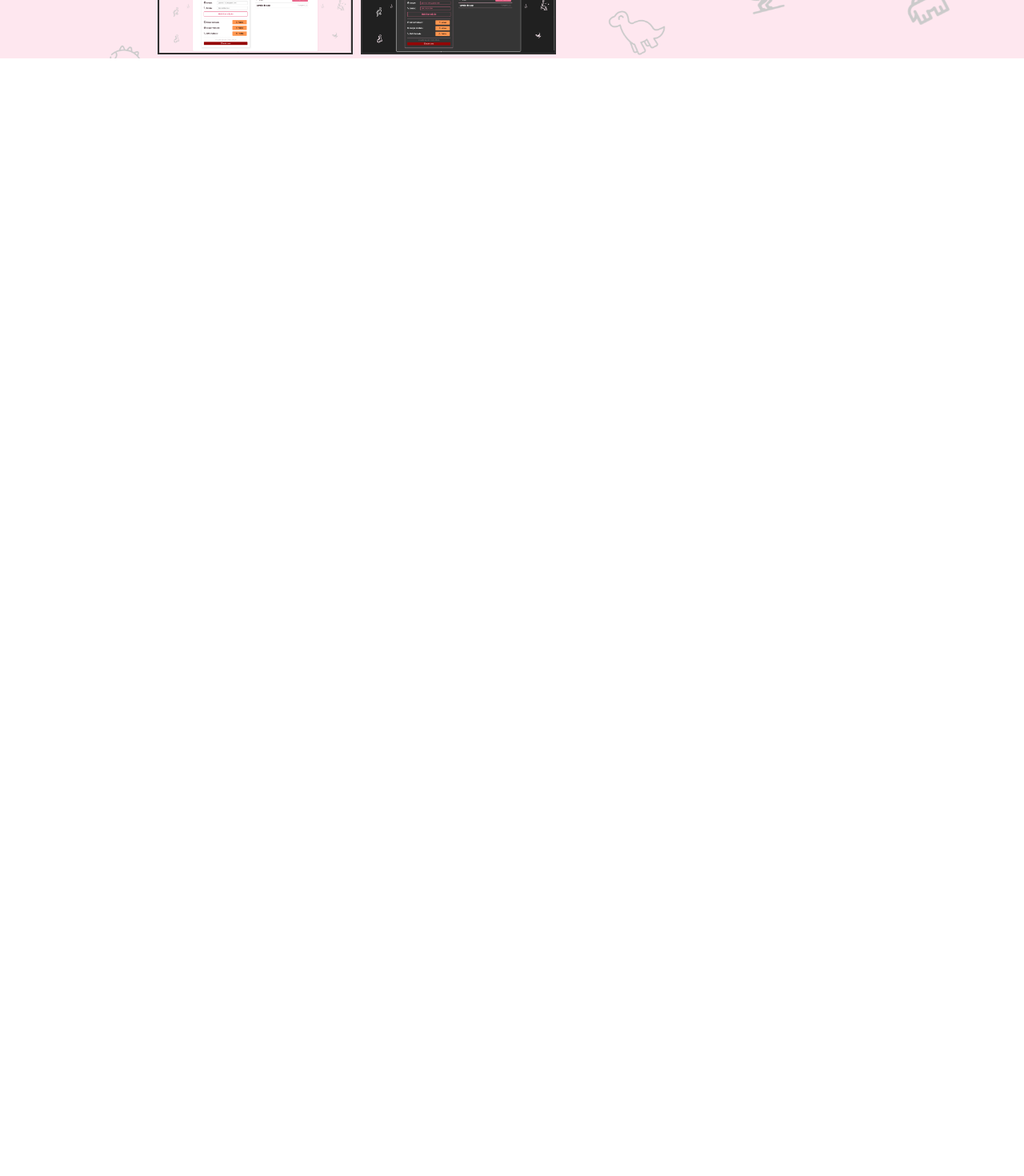
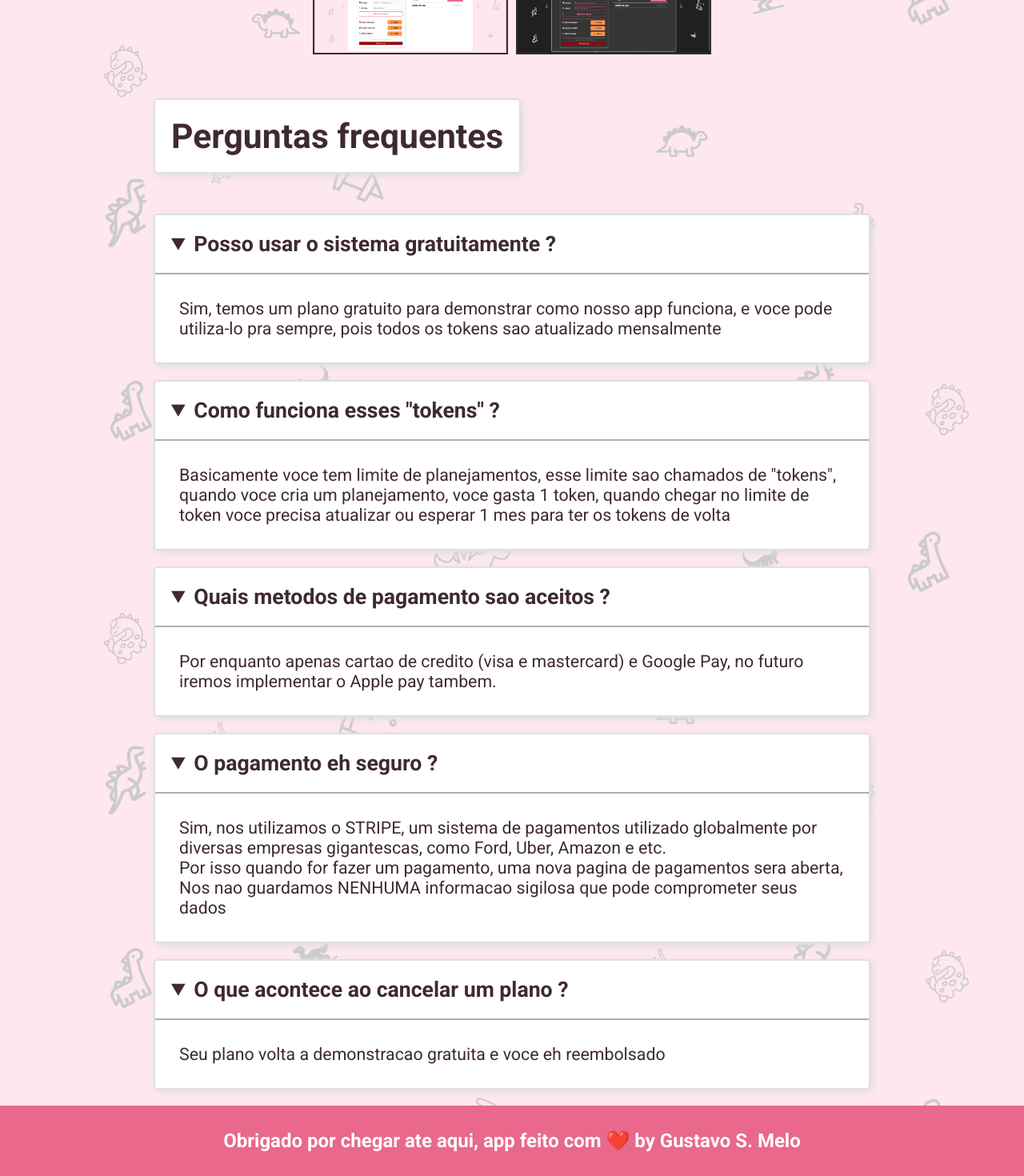
Before and after one commit to GustavoSMelo/planossauro-frontend, a Vue app: page /learn in a window 1280 px wide. Shown: the part 3893-5363 px from the top of the page at 80% size. Before the commit the page ends 3966 px from the top, so only its background shows below. Built offline with nearby package versions, Linux system fonts and the light colour scheme; no server answers.

Commit message:
:sparkles: learn more page done

```diff
--- a/src/styles/learn.style.scss
+++ b/src/styles/learn.style.scss
@@ -89,15 +89,16 @@
         margin: auto;
 
         .title {
+            width: 100%;
             padding-top: 120px;
             text-align: center;
             color: var(--dp-text-color);
         }
 
         .title > span {
+            width: 100%;
             background-color: var(--dp-lightfall);
             padding: 20px;
-            width: fit-content;
             display: flex;
             flex-direction: column;
             align-items: center;
@@ -329,6 +330,7 @@
                 display: flex;
                 flex-direction: row;
                 flex-wrap: wrap;
+                justify-content: center;
 
                 span {
                     position: relative;
@@ -371,7 +373,46 @@
                 }
             }
         }
+
+        .faqContainer {
+            width: 100%;
+            margin-top: 50px;
+
+            details {
+                background-color: var(--dp-lightfall);
+                border: solid 2px var(--dp-light-gray);
+                box-shadow: 3px 3px 8px var(--dp-light-gray);
+                margin-bottom: 20px;
+                border-radius: 5px;
+
+                summary {
+                    color: var(--dp-text-color);
+                    font-size: 20pt;
+                    font-weight: bold;
+                    border-bottom: solid 2px var(--dp-gray);
+                    padding: 20px;
+                }
+
+                p {
+                    padding: 30px;
+                    font-size: 16pt;
+                    color: var(--dp-text-color);
+                    font-weight: 500;
+                }
+            }
+
+            details[data-theme="dark"] {
+                box-shadow: 0 0 0;
+            }
+        }
     }
+}
+
+footer {
+    background-color: var(--dp-accent-color);
+    padding: 30px;
+    text-align: center;
+    color: var(--dp-full-white);
 }
 
 @media screen and (max-width: 1024px) {
@@ -402,6 +443,7 @@
                 -ms-overflow-style: none;
                 overflow: scroll;
                 scrollbar-width: none;
+                width: 100%;
 
                 section {
                     flex-wrap: nowrap;
@@ -411,7 +453,7 @@
                     width: fit-content;
 
                     figure {
-                        width: 300px;
+                        width: 280px;
                     }
                 }
             }
@@ -462,6 +504,22 @@
     }
 }
 
+@media screen and (max-width: 560px) {
+    .mainContent {
+        .mainWrapper {
+            .photosContainer {
+                .photosContent {
+                    span {
+                        img {
+                            width: 100%;
+                        }
+                    }
+                }
+            }
+        }
+    }
+}
+
 @media screen and (max-width: 450px) {
     .navContainer {
         figure {
--- a/src/views/LearnPage.vue
+++ b/src/views/LearnPage.vue
@@ -49,7 +49,7 @@ const handleShowPhoto = (show: boolean) => (showPhoto.value = show);
     <main class="mainContent">
         <GalleryPhoto
             v-if="showPhoto"
-            :selected-photo="1"
+            :selected-photo="selectedPhoto"
             :handle-show-photo="handleShowPhoto"
         />
         <div class="mainWrapper">
@@ -389,7 +389,77 @@ const handleShowPhoto = (show: boolean) => (showPhoto.value = show);
                     </span>
                 </figure>
             </section>
+
+            <section class="faqContainer">
+                <h2
+                    class="categoryTitle"
+                    :data-theme="isDark ? 'dark' : 'light'"
+                >
+                    Perguntas frequentes
+                </h2>
+
+                <div class="faqContainer">
+                    <details :data-theme="isDark ? 'dark' : 'light'" open>
+                        <summary>Posso usar o sistema gratuitamente ?</summary>
+                        <p>
+                            Sim, temos um plano gratuito para demonstrar como
+                            nosso app funciona, e voce pode utiliza-lo pra
+                            sempre, pois todos os tokens sao atualizado
+                            mensalmente
+                        </p>
+                    </details>
+
+                    <details :data-theme="isDark ? 'dark' : 'light'" open>
+                        <summary>Como funciona esses "tokens" ?</summary>
+                        <p>
+                            Basicamente voce tem limite de planejamentos, esse
+                            limite sao chamados de "tokens", quando voce cria um
+                            planejamento, voce gasta 1 token, quando chegar no
+                            limite de token voce precisa atualizar ou esperar 1
+                            mes para ter os tokens de volta
+                        </p>
+                    </details>
+
+                    <details :data-theme="isDark ? 'dark' : 'light'" open>
+                        <summary>
+                            Quais metodos de pagamento sao aceitos ?
+                        </summary>
+                        <p>
+                            Por enquanto apenas cartao de credito (visa e
+                            mastercard) e Google Pay, no futuro iremos
+                            implementar o Apple pay tambem.
+                        </p>
+                    </details>
+
+                    <details :data-theme="isDark ? 'dark' : 'light'" open>
+                        <summary>O pagamento eh seguro ?</summary>
+                        <p>
+                            Sim, nos utilizamos o STRIPE, um sistema de
+                            pagamentos utilizado globalmente por diversas
+                            empresas gigantescas, como Ford, Uber, Amazon e etc.
+                            <br />
+                            Por isso quando for fazer um pagamento, uma nova
+                            pagina de pagamentos sera aberta, Nos nao guardamos
+                            NENHUMA informacao sigilosa que pode comprometer
+                            seus dados
+                        </p>
+                    </details>
+
+                    <details :data-theme="isDark ? 'dark' : 'light'" open>
+                        <summary>O que acontece ao cancelar um plano ?</summary>
+                        <p>
+                            Seu plano volta a demonstracao gratuita e voce eh
+                            reembolsado
+                        </p>
+                    </details>
+                </div>
+            </section>
         </div>
     </main>
+    <footer>
+        <h2>
+            Obrigado por chegar ate aqui, app feito com ❤️ by Gustavo S. Melo
+        </h2>
+    </footer>
 </template>
 <style lang="scss" src="../styles/learn.style.scss" scoped />
```
